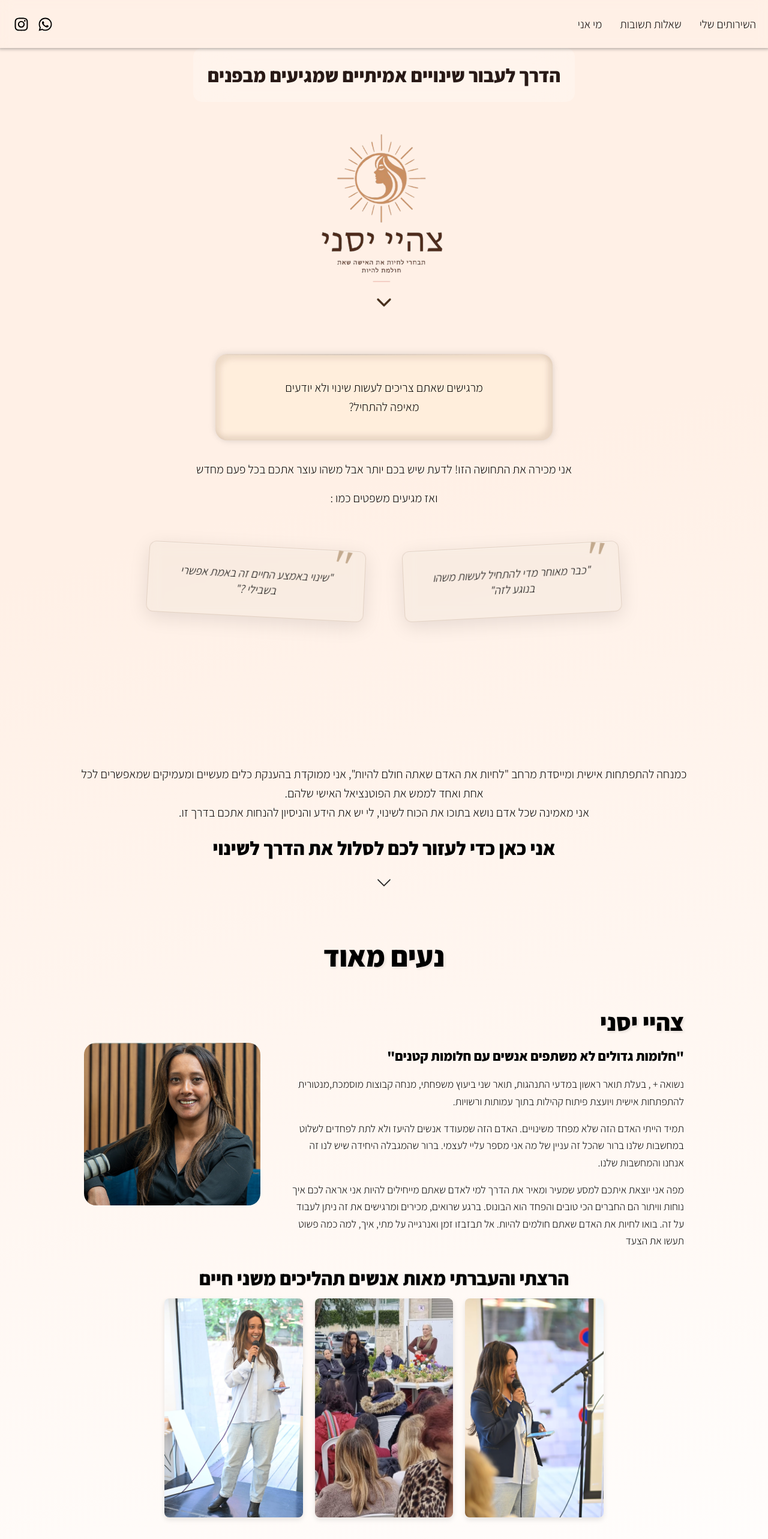
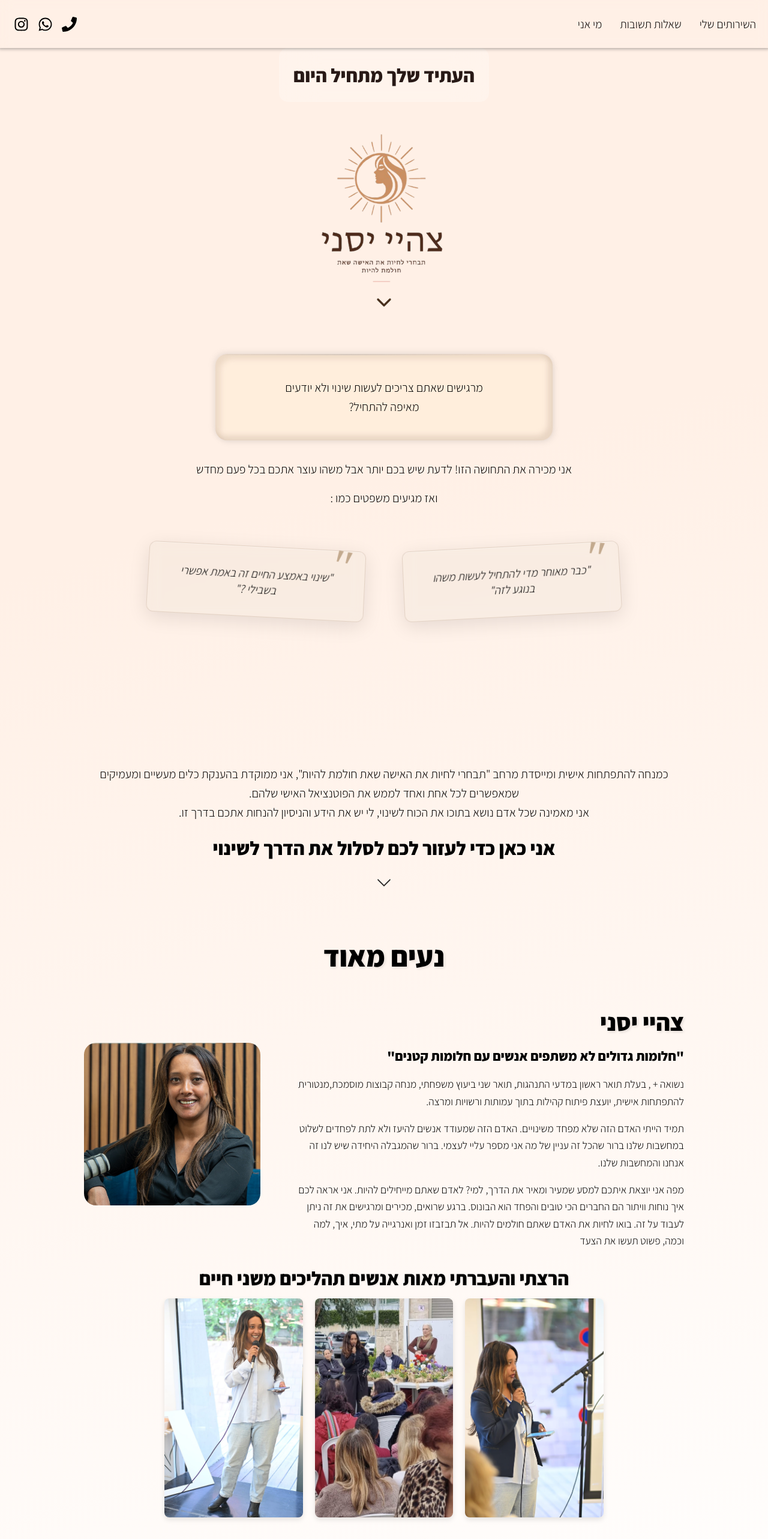
Before and after one commit to danielrozenblat1/zahi-yasani, a React (Create React App) app: page / in a window 1280 px wide. Shown: the top 2565 px of the page at 60% size. Built offline with nearby package versions, Linux system fonts and the light colour scheme.

Commit message:
newChnage

```diff
--- a/public/index.html
+++ b/public/index.html
@@ -19,7 +19,7 @@
     <meta name="keywords" content="יועצת אישית" />
     <meta name="keywords" content="מאמנת מקצועית" />
     <meta name="keywords" content="צהיי יסני Zahay Yasani" />
-    <meta name="keywords" content="צהיי יסני - כוחה של קהילה" />
+    <meta name="keywords" content="צהיי יסני " />
     <meta name="viewport" content="width=device-width, initial-scale=1" />
     <meta name="twitter:title" content="צהיי יסני - Zahay Yasani">
     <meta name="twitter:description" content="ייעוץ התפתחות אישית | אימון אישי | אימון משפחתי | סדנאות קבוצתיות | סדנאות חוסן קהילתי">
@@ -107,7 +107,7 @@
             "@context": "https://schema.org",
             "@type": "ImageObject",
             "name": "צהיי יסני",
-            "description": "יועצת מקצועית | כוחה של קהילה",
+            "description": "יועצת מקצועית ",
             "thumbnailUrl": "https://zahayasani.co.il/צהיי יסני אייקון.png",
             "embedUrl": "https://zahayasani.co.il/"
           }
@@ -148,7 +148,7 @@
       gtag('config', 'G-PPJLR7DGSJ');
     </script>
     <script src="https://cdn.enable.co.il/licenses/enable-L231329s3li1y4qd-1223-66848/init.js"></script>
-    <title>צהיי יסני - כוחה של קהילה</title>
+    <title>צהיי יסני </title>
   </head>
   <body>
     <noscript>You need to enable JavaScript to run this app.</noscript>
--- a/src/components/NewNav/NavBarNew.js
+++ b/src/components/NewNav/NavBarNew.js
@@ -2,14 +2,15 @@ import React, { useState, useEffect } from 'react';
 import { Link as ScrollLink } from "react-scroll";
 import styles from './NavBarNew.module.css';
 
-
-import { FaInstagram, FaFacebook, FaWhatsapp, FaBars, FaTimes } from 'react-icons/fa';
+import { FaInstagram, FaFacebook, FaWhatsapp, FaBars, FaTimes, FaPhone } from 'react-icons/fa';
 
 const NavBarNew = () => {
   const [isMenuOpen, setIsMenuOpen] = useState(false);
   const [isClosing, setIsClosing] = useState(false);
   const [windowWidth, setWindowWidth] = useState(window.innerWidth);
   const [isSticky, setIsSticky] = useState(false);
+
+  const phoneNumber = "+972549081705";
 
   useEffect(() => {
     const handleResize = () => setWindowWidth(window.innerWidth);
@@ -40,12 +41,15 @@ const NavBarNew = () => {
     };
   }, []);
 
-  const handleClick = () => {
-    const phoneNumber = "+972549081705";
+  const handleWhatsAppClick = () => {
     const message = "היי צהיי ,אני רוצה לשמוע ממך עוד על..";
     const encodedMessage = encodeURIComponent(message);
     const whatsappURL = `https://wa.me/${phoneNumber}?text=${encodedMessage}`;
     window.open(whatsappURL, "_blank");
+  };
+
+  const handlePhoneClick = () => {
+    window.location.href = `tel:${phoneNumber}`;
   };
 
   const toggleMenu = () => {
@@ -90,6 +94,11 @@ const NavBarNew = () => {
                 {item}
               </ScrollLink>
             ))}
+            <div className={styles.mobileMenuItem}>
+              <a href={`tel:${phoneNumber}`} className={styles.phoneLink}>
+                <FaPhone /> מס׳ טלפון: {phoneNumber}
+              </a>
+            </div>
             {/* <div className={styles.center}>
               <img className={styles.image} src={logo} alt="מאי שושן לוגו"/>
             </div> */}
@@ -118,8 +127,8 @@ const NavBarNew = () => {
       )} */}
       <div className={styles.socialIcons}>
         <a href="https://www.instagram.com/zahayyasani/" target="_blank" rel="noopener noreferrer"><FaInstagram /></a>
-        <a onClick={handleClick}><FaWhatsapp /></a>
-
+        <a onClick={handleWhatsAppClick}><FaWhatsapp /></a>
+        <a onClick={handlePhoneClick}><FaPhone /></a>
       </div>
     </nav>
   );
--- a/src/components/me/Me.js
+++ b/src/components/me/Me.js
@@ -18,8 +18,8 @@ const AboutMe = () => {
           <h1 className={styles.title}>צהיי יסני</h1>
           <div className={styles.subtitle}>"חלומות גדולים לא משתפים אנשים עם חלומות קטנים"</div>
           <p className={styles.description}>
-            נשואה + , בעלת תואר ראשון במדעי התנהגות, תואר שני ביעוץ משפחתי, מנחה קבוצות מוסמכת,מנטורית להתפתחות אישית
-            ויועצת פיתוח קהילות בתוך עמותות ורשויות.
+            נשואה + , בעלת תואר ראשון במדעי התנהגות, תואר שני ביעוץ משפחתי, מנחה קבוצות מוסמכת,מנטורית להתפתחות אישית,
+            יועצת פיתוח קהילות בתוך עמותות ורשויות ומרצה.
           </p>
           <p className={styles.description}>
             תמיד הייתי האדם הזה שלא מפחד משינויים.
@@ -28,12 +28,12 @@ const AboutMe = () => {
             ברור שהמגבלה היחידה שיש לנו זה אנחנו והמחשבות שלנו.
           </p>
           <p className={styles.description}>
-            מפה אני יוצאת איתכם למסע שמעיר ומאיר את הדרך למי לאדם שאתם מייחילים להיות
+            מפה אני יוצאת איתכם למסע שמעיר ומאיר את הדרך, למי? לאדם שאתם מייחילים להיות.
             אני אראה לכם איך נוחות וויתור הם החברים הכי טובים
             והפחד הוא הבונוס.
             ברגע שרואים, מכירים ומרגישים את זה ניתן לעבוד על זה.
             בואו לחיות את האדם שאתם חולמים להיות.
-            אל תבזבזו זמן ואנרגייה על מתי, איך, למה כמה פשוט תעשו את הצעד
+            אל תבזבזו זמן ואנרגייה על מתי, איך, למה וכמה, פשוט תעשו את הצעד
           </p>
         </div>
       </div>
--- a/src/screens/FirstScreen.js
+++ b/src/screens/FirstScreen.js
@@ -48,7 +48,7 @@ const FirstScreen = (props) => {
                 <div className={`${styles.quate} ${styles.left}`}>"אני רוצה להתחיל לשנות דברים אבל אני במקום נוח"</div>
                 <div className={`${styles.quate} ${styles.right}`}>"ברגע שאתגבר על (התירוץ הזמני) הכל יתחיל להשתנות"</div>
             </div>
-            <div className={styles.description}>כמנחה להתפתחות אישית ומייסדת מרחב "לחיות את האדם שאתה חולם להיות", אני ממוקדת בהענקת כלים מעשיים ומעמיקים שמאפשרים לכל אחת ואחד לממש את הפוטנציאל האישי שלהם.  <br/> אני מאמינה שכל אדם נושא בתוכו את הכוח לשינוי, לי יש את הידע והניסיון להנחות אתכם בדרך זו.</div>
+            <div className={styles.description}>כמנחה להתפתחות אישית ומייסדת מרחב "תבחרי לחיות את האישה שאת חולמת להיות", אני ממוקדת בהענקת כלים מעשיים ומעמיקים שמאפשרים לכל אחת ואחד לממש את הפוטנציאל האישי שלהם.  <br/> אני מאמינה שכל אדם נושא בתוכו את הכוח לשינוי, לי יש את הידע והניסיון להנחות אתכם בדרך זו.</div>
             <div className={styles.title}>אני כאן כדי לעזור לכם לסלול את הדרך לשינוי</div>
             <div className={styles.arrowContainer}>
         <ChevronDown className={styles.bounceArrow}  strokeWidth={1} size={40} />
--- a/src/screens/ForthScreen.js
+++ b/src/screens/ForthScreen.js
@@ -61,7 +61,7 @@ const ForthScreen = (props) => {
       <div className={styles.explainContainer}>
 
         <div className={styles.explain}>
-          הדרך לעבור שינויים אמיתיים שמגיעים מבפנים
+        העתיד שלך מתחיל היום
         </div>
       </div>
       <img className={styles.image} src={logo}/>
--- a/src/screens/SecondScreen.js
+++ b/src/screens/SecondScreen.js
@@ -10,16 +10,16 @@ const SecondScreen=()=>{
 
 <div className={styles.title}>חשוב לי לומר</div>
 <div className={styles.alert}><AlertCircle></AlertCircle> <div className={styles.scare}>התפתחות ושינוי לא מגיעים ביום</div> <AlertCircle></AlertCircle></div>
-<div className={styles.description}>תמיד יש מה לשפר ולאן להתפתח אבל אם לא נעשה את הצעד הראשון אז בחיים לא נגיע למקום שאנחנו רוצים להגיע אליו</div>
+<div className={styles.description}>תמיד יש מה לשפר ולאן להתפתח אבל אם לא נעשה את הצעד הראשון אז לא נגיע למקום שאנחנו רוצים להגיע אליו</div>
 
             <div className={styles.description}>
-                הדרך להצלחה מתחילה בצעדים קטנים, אני כאן ללוות אותך בכל שלב
+                הדרך להצלחה מתחילה בצעדים קטנים. אני כאן ללוות אותך בכל שלב.
             </div>
             <div className={styles.description}>
-במרחב שלי, נערות ונשים ימצאו סביבה בטוחה ומחזקת, שבהן יוכלו לחקור את חלומותיהן, להתמודד עם אתגרים ולפתח את היכולות הייחודיות שלהן.
+            במרחב שלי נערות, נשים, משפחות, ימצאו סביבה בטוחה ומחזקת שבהן יוכלו לחקור את חלומותיהן, להתמודד עם אתגרים ולפתח את היכולות הייחודיות שלהן.
             </div>
             <div className={styles.description}>
-            אני מזמינה אותך להצטרף אליי למסע של גילוי, צמיחה והעצמה. יחד, נבנה את הדרך לחיים מלאים, מספקים ומשמעותיים.
+            אני מזמינה אותך להצטרף אליי למסע של גילוי, צמיחה והעצמה. יחד נבנה את הדרך לחיים מלאים, מספקים ומשמעותיים.
             </div>
             <div className={styles.description}>
                 פיתחתי מגוון שירותים שיעזרו לך להתקדם בדרך שלך להצלחה
```
